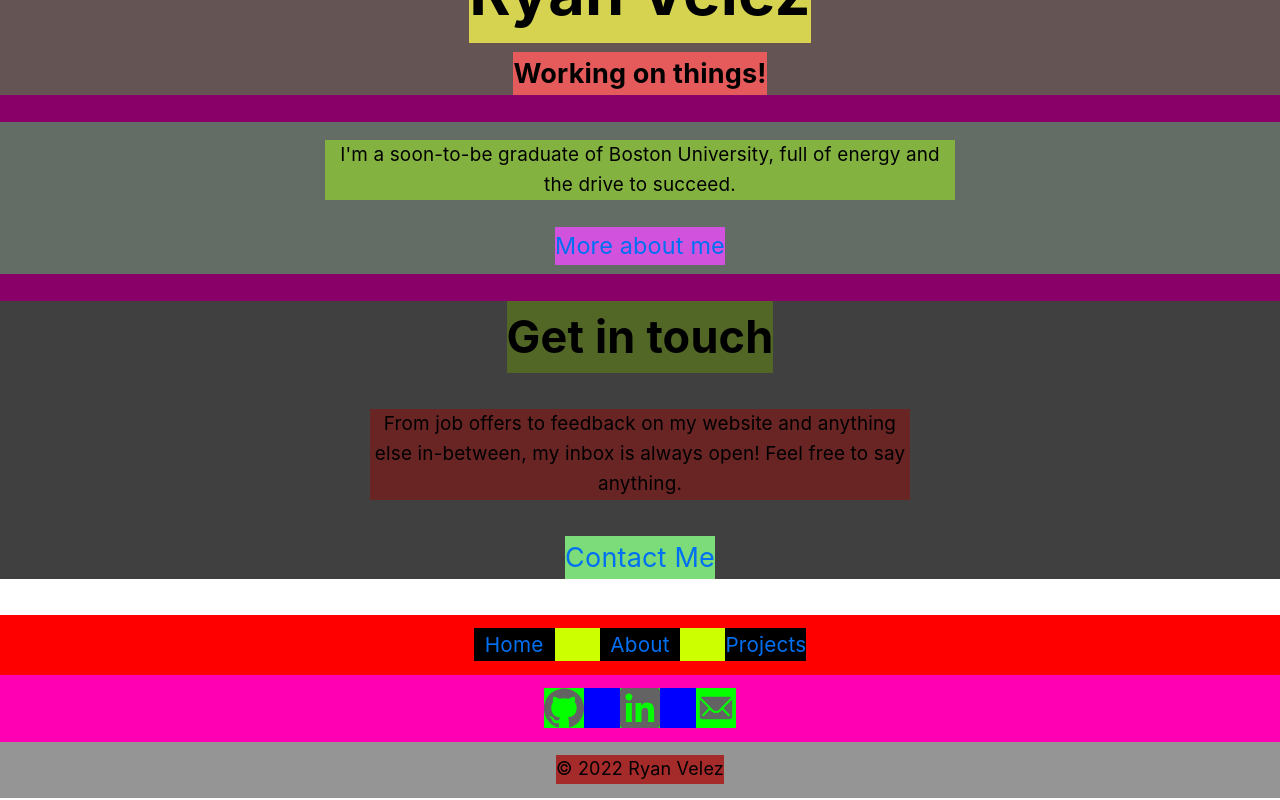
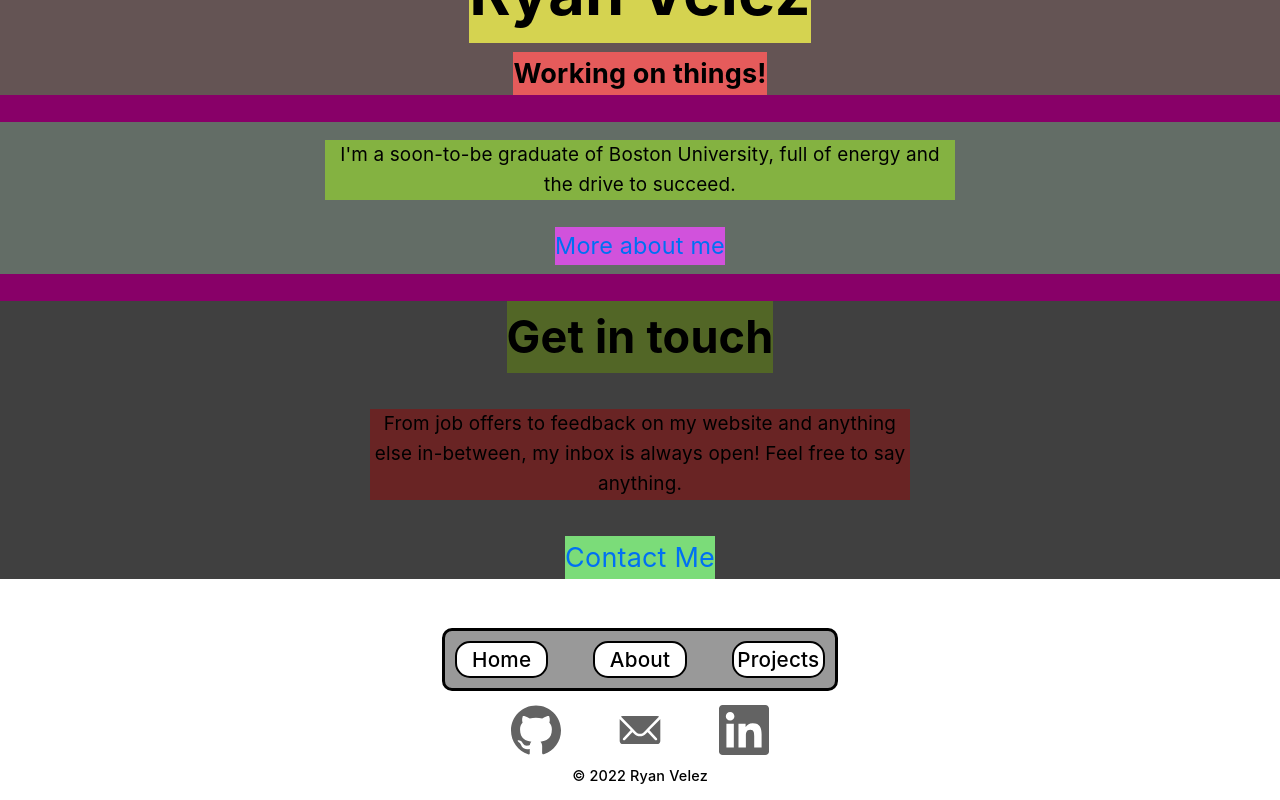
Before and after one commit to ryanv249/ryanv249.me, a Next.js app: page / in a window 1280 px wide. Shown: the part 441-1241 px from the top of the page. Built offline with nearby package versions, Linux system fonts and the light colour scheme.

Commit message:
updated footer, removed dev colors. also, minor change to navbar

```diff
--- a/components/layout.js
+++ b/components/layout.js
@@ -170,12 +170,12 @@ function Footer (){
                                 <SiGithub/>
                             </a>
 
+                            <a href="mailto:ryanv249@bu.edu">
+                                <IoIosMail />
+                            </a>
+
                             <a href={"https://www.linkedin.com/in/ryan-velez-054b0b207/"} target="_blank" rel="noopener noreferrer">
                                 <SiLinkedin/>
-                            </a>
-
-                            <a href="mailto:ryanv249@bu.edu">
-                                <IoIosMail />
                             </a>
                         </FootContact>
                 </FootContactBox>
--- a/components/wrappers.js
+++ b/components/wrappers.js
@@ -167,7 +167,7 @@ export function FootContactBox({ children }){
 // need to define size for foot link icons here
 export function FootContact({ children }){
     return(
-        <IconContext.Provider value={{size: 40}}>
+        <IconContext.Provider value={{size: 50}}>
             <div className = {utilStyles.footContact}>
                 {children}
             </div>
--- a/styles/utils.module.css
+++ b/styles/utils.module.css
@@ -78,6 +78,7 @@
     grid-template-columns: 0.55fr 0.45fr;
     align-items: center;
     margin: 2rem 0rem 0rem 0rem;
+    font-weight: 500;
 }
 
 .barPagesBox{
@@ -123,7 +124,6 @@
 .barLink a, .barContact a{
     color: black;
     font-size: 1.5rem;
-    font-weight: 500;
     transition: color 0.15s ease;
 }
 
@@ -139,7 +139,7 @@
     }
 
     .barContact{
-        margin: 0rem 0rem 0rem 50px;
+        margin: 0rem 0rem 0rem 75px;
     }
 
 }
@@ -222,61 +222,75 @@
 
  */
  .footContainer{
+    /* background-color: rgb(149, 149, 149); */
     position: relative;
     display: grid;
-    background-color: rgb(149, 149, 149);
+    font-weight: 500;
 }
 
 .footContainer p {
-    background-color: brown;
-    margin: 0.75rem 0rem 0.75rem 0rem;
+    /* background-color: brown; */
+    margin: 0.5rem 0 0.75rem 0;
+    font-size: 0.8rem;
 }
 
 .footPagesBox{
-    background-color: red;
+    /* background-color: red; */
     display: flex;
     justify-content: center;
 }
 
 .footPages{
-    background-color: rgb(204, 255, 0);
+    /* background-color: rgb(204, 255, 0); */
+    background-color: rgba(0,0,0,0.4);
     display: grid;
     grid-template-columns: repeat(3, 1fr);
-    margin: 0.75rem 0rem 0.75rem 0rem;
+    margin: 0.75rem 0 0 0;
     gap: 2.5rem;
+    padding: 10px;
+    border-radius: 10px;
+    border: 3px solid black;
 }
 
 /* bruh-sized screen override */
-@media screen and (max-width: 300px) {
+@media screen and (max-width: 349px) {
     .footPages{
-        gap: 2rem;
+        gap: 1rem;
+        padding: 10px 0px 10px 0px;
     }
 }
 
 .footLink{
-    /* background-color: inherit; */
-    background-color: rgb(0, 0, 0);
+    /* background-color: rgb(0, 0, 0); */
+    background-color: white;
     text-align: center;
     font-size: 1.15rem;
+    border-radius: 15px;
+    border: 2px solid black;
+    padding: 0 0.2rem;
+}
+
+.footLink a{
+    color: black;
 }
 
 .footContactBox{
-    background-color: rgb(255, 0, 179);
+    /* background-color: rgb(255, 0, 179); */
     display: flex;
     justify-content: center;
 }
 
 .footContact{
-    background-color: blue;
+    /* background-color: blue; */
     display: grid;
     grid-template-columns: repeat(3, auto);
-    gap: 2rem;
-    margin: 0.75rem 0rem 0.75rem 0rem;
+    gap: 3rem;
+    margin: 0.75rem 0 0 0;
 }
 
 .footContact a{
-    background-color: rgb(4, 255, 0);
-    height: 40px;
+    /* background-color: rgb(4, 255, 0); */
+    height: 50px;
     color: rgb(99, 99, 99);
     transition: color 0.2s ease;
 }
```
